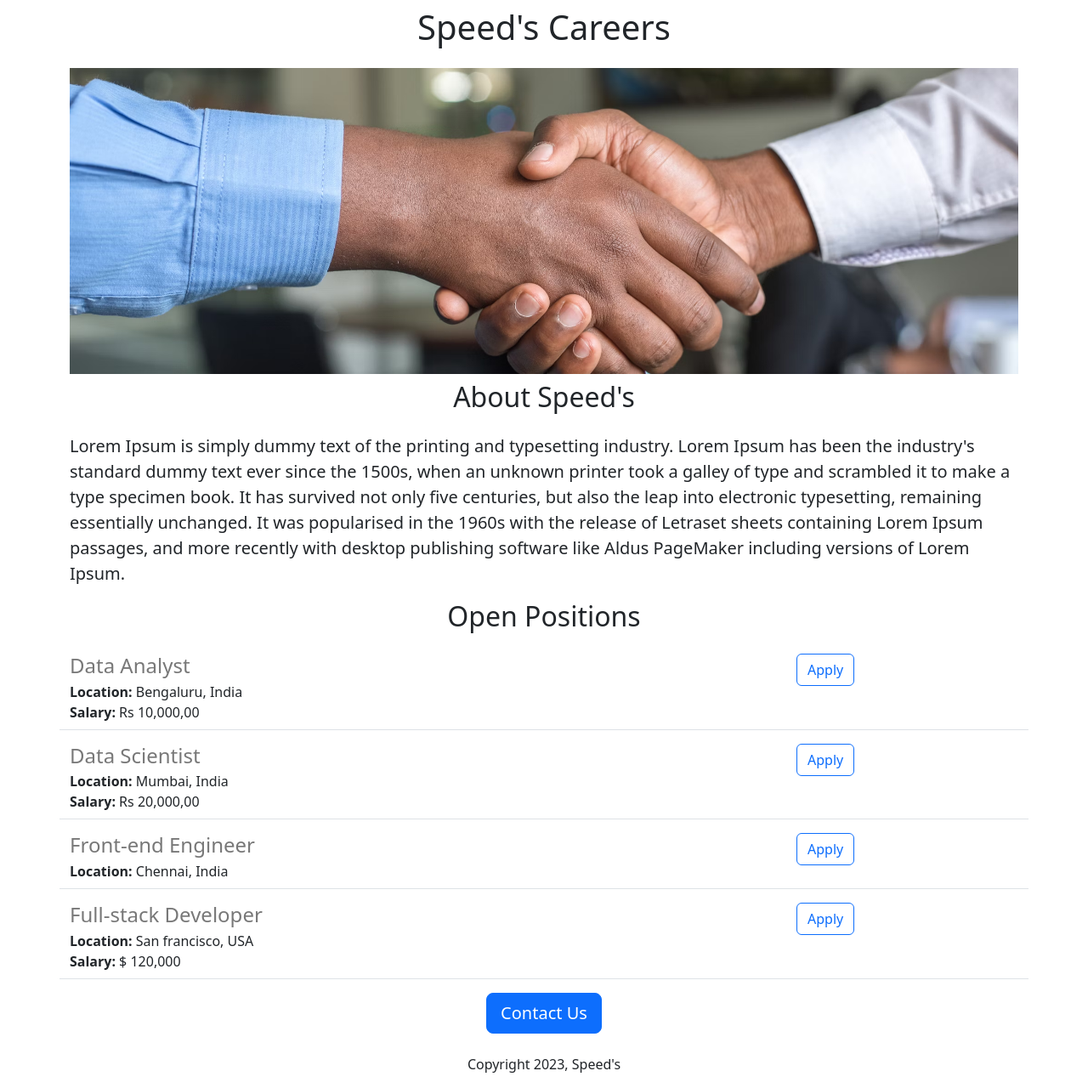
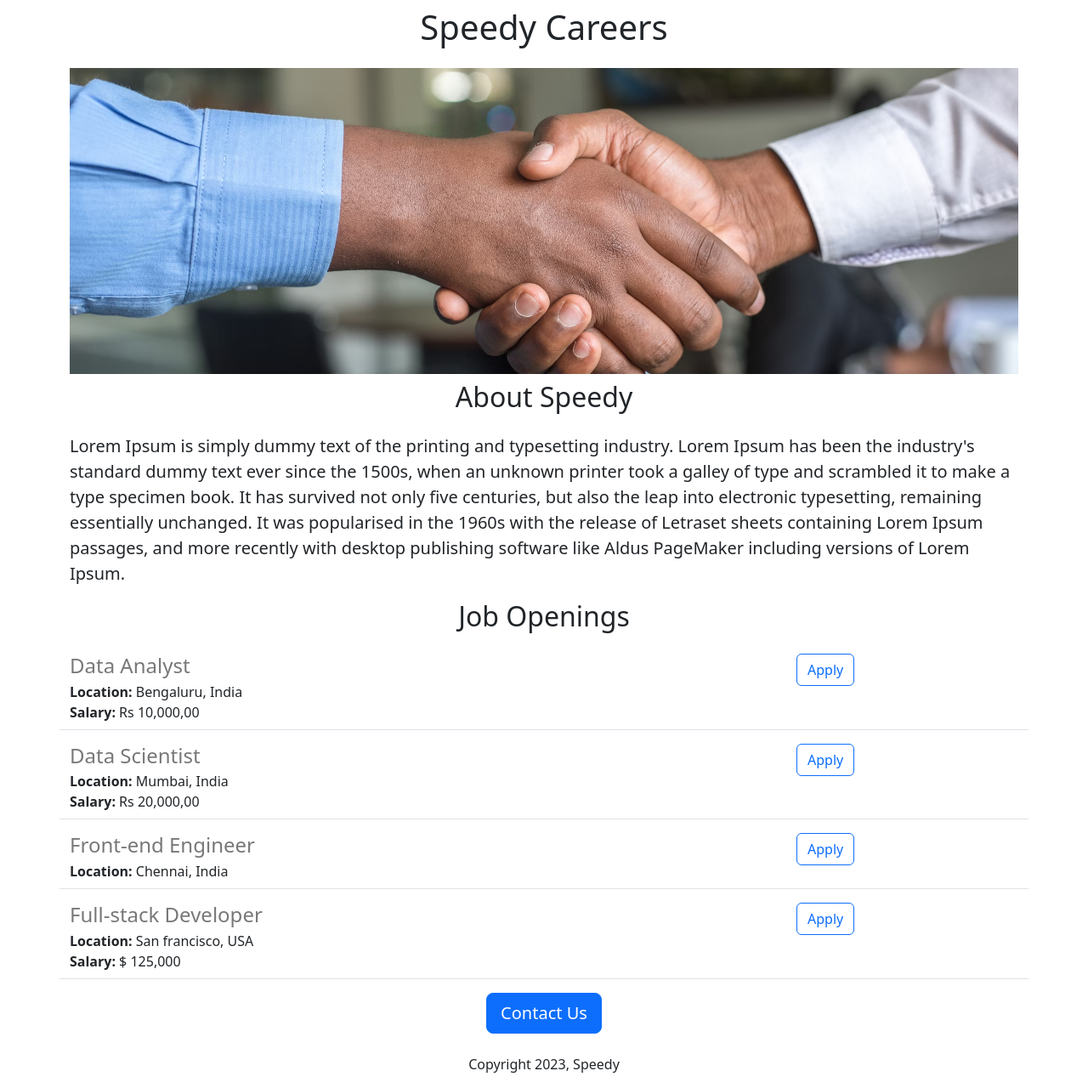
Before and after one commit to sudharsanK7/sudharsan-careers-website, a Flask app: page / in a window 1280 px wide. Shown: the whole page at 85% size. Run offline with Flask 3, Linux system fonts and the light colour scheme.

Commit message:
Made some minor changes on salary and site name...

```diff
--- a/app.py
+++ b/app.py
@@ -24,14 +24,14 @@
     'id': 4,
     'title': 'Full-stack Developer',
     'location': 'San francisco, USA',
-    'salary': '$ 120,000'
+    'salary': '$ 125,000'
   }
 ]
 @app.route("/")
 def hello_world():
   return render_template("home.html",
                          jobs=JOBS,
-                         company_name = "Speed's")
+                         company_name = "Speedy")
 
 @app.route("/api/jobs")
 def job_list():
--- a/templates/home.html
+++ b/templates/home.html
@@ -3,7 +3,7 @@
   <head>
     <meta charset="utf-8">
     <meta name="viewport" content="width=device-width, initial-scale=1">
-    <title>Speed Careers</title>
+    <title>Speedy Careers</title>
     <link href="https://cdn.jsdelivr.net/npm/bootstrap@5.3.2/dist/css/bootstrap.min.css" rel="stylesheet" integrity="sha384-T3c6CoIi6uLrA9TneNEoa7RxnatzjcDSCmG1MXxSR1GAsXEV/Dwwykc2MPK8M2HN" crossorigin="anonymous">
   <style>
     #banner {
@@ -20,7 +20,7 @@
       <h2 class="text-center mt-2 mb-4">About {{company_name}}</h2>
       <p class = "lead">Lorem Ipsum is simply dummy text of the printing and typesetting industry. Lorem Ipsum has been the industry's standard dummy text ever since the 1500s, when an unknown printer took a galley of type and scrambled it to make a type specimen book. It has survived not only five centuries, but also the leap into electronic typesetting, remaining essentially unchanged. It was popularised in the 1960s with the release of Letraset sheets containing Lorem Ipsum passages, and more recently with desktop publishing software like Aldus PageMaker including versions of Lorem Ipsum.</p>
 
-      <h2 class="text-center mt-2 mb-4">Open Positions</h2>
+      <h2 class="text-center mt-2 mb-4">Job Openings</h2>
       <div>
         {% for job in jobs %}
           {% include 'jobitem.html' %}
@@ -28,7 +28,7 @@
       </div>
       <div class = "text-center">
         <button class="btn btn-primary btn-lg">Contact Us</button>
-        <p class = "mt-4">Copyright 2023, Speed's </p>
+        <p class = "mt-4">Copyright 2023, {{company_name}} </p>
       <div>
     </div>
   </body>
```
